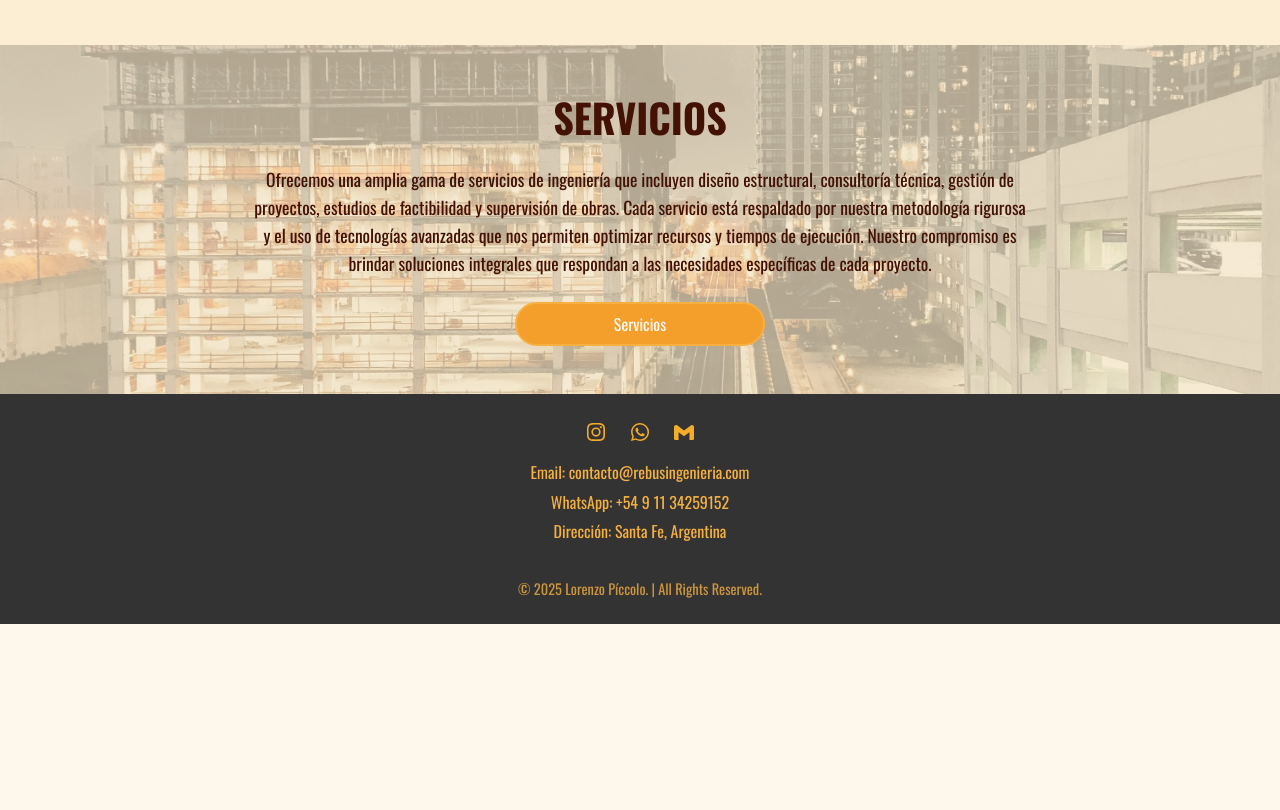
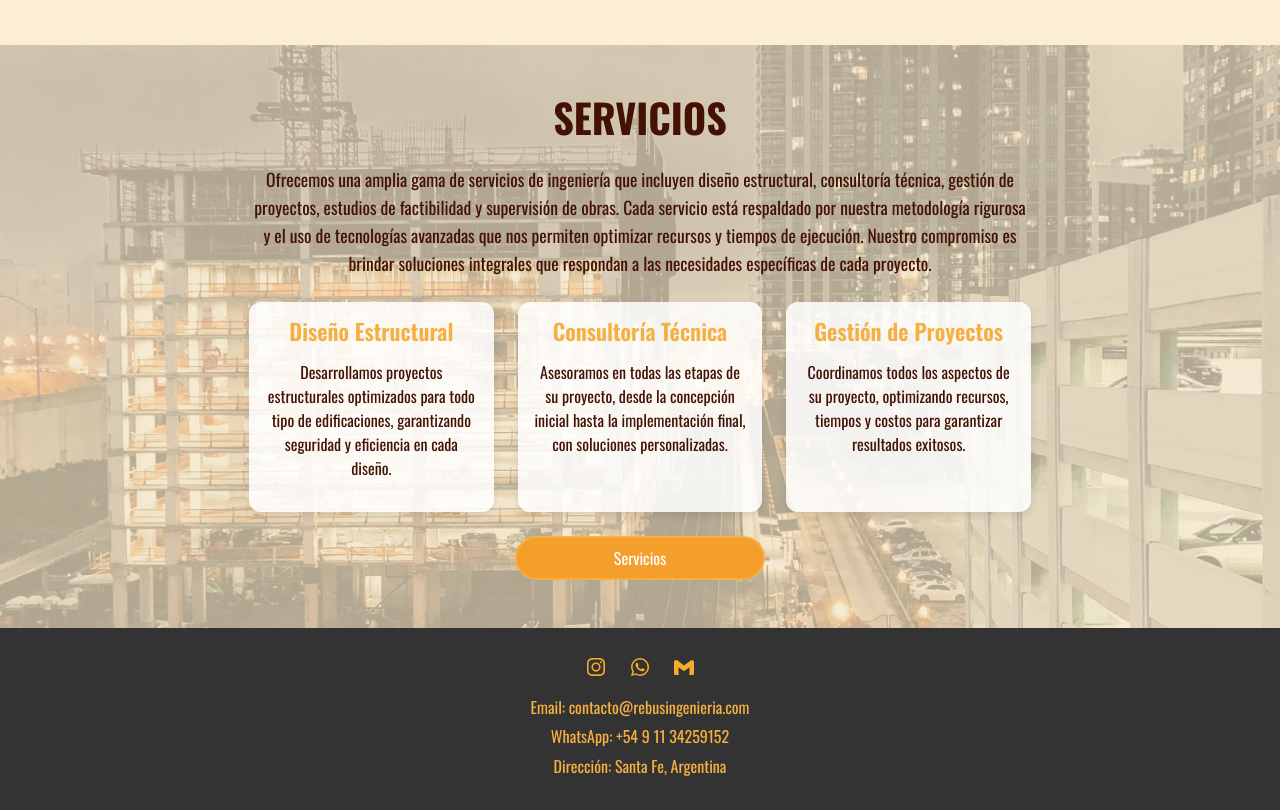
Before and after one commit to LorePB7/proyectoCoderhouse, a website: page index.html in a window 1280 px wide. Shown: the part 680-1490 px from the top of the page. Before the commit the page ends 1304 px from the top, so only its background shows below. Drawn offline with nearby package versions, Linux system fonts and the light colour scheme; a web font is replaced by a local one.

Commit message:
proyecto final terminado

```diff
--- a/index.html
+++ b/index.html
@@ -103,6 +103,29 @@
                         tecnologías avanzadas que nos permiten optimizar recursos y tiempos de ejecución. Nuestro
                         compromiso es brindar soluciones integrales que respondan a las necesidades específicas de cada
                         proyecto.</p>
+
+                    <!-- Nuevos servicios en columnas -->
+                    <div class="row service-cards mb-4">
+                        <div class="col-md-4 mb-3 mb-md-0">
+                            <div class="service-card p-3 text-center">
+                                <h3 class="service-title">Diseño Estructural</h3>
+                                <p class="service-text">Desarrollamos proyectos estructurales optimizados para todo tipo de edificaciones, garantizando seguridad y eficiencia en cada diseño.</p>
+                            </div>
+                        </div>
+                        <div class="col-md-4 mb-3 mb-md-0">
+                            <div class="service-card p-3 text-center">
+                                <h3 class="service-title">Consultoría Técnica</h3>
+                                <p class="service-text">Asesoramos en todas las etapas de su proyecto, desde la concepción inicial hasta la implementación final, con soluciones personalizadas.</p>
+                            </div>
+                        </div>
+                        <div class="col-md-4">
+                            <div class="service-card p-3 text-center">
+                                <h3 class="service-title">Gestión de Proyectos</h3>
+                                <p class="service-text">Coordinamos todos los aspectos de su proyecto, optimizando recursos, tiempos y costos para garantizar resultados exitosos.</p>
+                            </div>
+                        </div>
+                    </div>
+
                     <a href="./pages/servicios.html" class="btn button px-4 py-2">Servicios</a>
                 </div>
             </div>
--- a/styles/sass/layout/_hero.scss
+++ b/styles/sass/layout/_hero.scss
@@ -1,6 +1,7 @@
 /* Importación de módulos necesarios */
 @use '../abstracts/variables' as v;
 @use '../abstracts/mixins' as m;
+@use 'sass:color';
 
 /* Configuración general de la sección hero */
 .hero {
@@ -31,7 +32,9 @@
   /* Animación y alineación del contenido principal */
   .hero-content {
     @include m.fade-in(0.8s);
-    text-align: center; /* Centrado horizontal del contenido */
+
+    /* Centrado horizontal del contenido - movido antes de la regla anidada */
+    text-align: center;
   }
 
   /* Estilo para el título principal */
@@ -70,6 +73,46 @@
       }
     }
   }
+
+  /* Estilos para las tarjetas de servicios */
+  .service-cards {
+    margin-bottom: 2rem;
+
+    .service-card {
+      background-color: rgba(255, 255, 255, 0.85);
+      border-radius: 12px;
+      padding: 1.5rem;
+      height: 100%;
+      transition: transform 0.3s ease, box-shadow 0.3s ease;
+      box-shadow: 0 4px 8px rgba(0, 0, 0, 0.1);
+
+      &:hover {
+        transform: translateY(-5px);
+        box-shadow: 0 8px 16px rgba(0, 0, 0, 0.2);
+      }
+
+      .service-title {
+        font-size: 1.4rem;
+        font-weight: 600;
+        margin-bottom: 1rem;
+        color: v.$color-primary;
+      }
+
+      .service-text {
+        font-size: 1rem;
+        line-height: 1.5;
+
+        /* Ajustes para diferentes tamaños de pantalla */
+        @include m.respond-to(md) {
+          font-size: 0.9rem;
+        }
+
+        @include m.respond-to(sm) {
+          font-size: 0.95rem;
+        }
+      }
+    }
+  }
 }
 
 /* Configuración de imagen de fondo para la primera sección hero */
```
Also changed, not shown: styles/styles.css.
